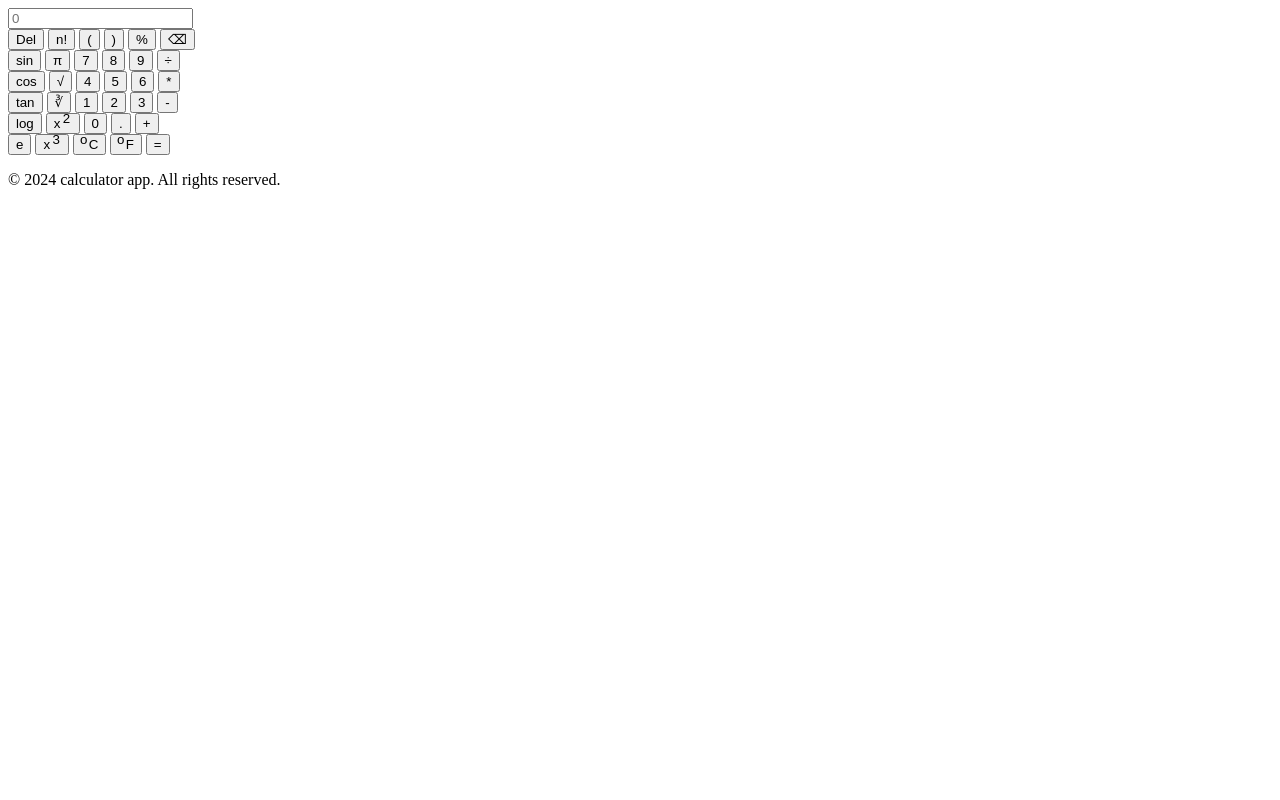
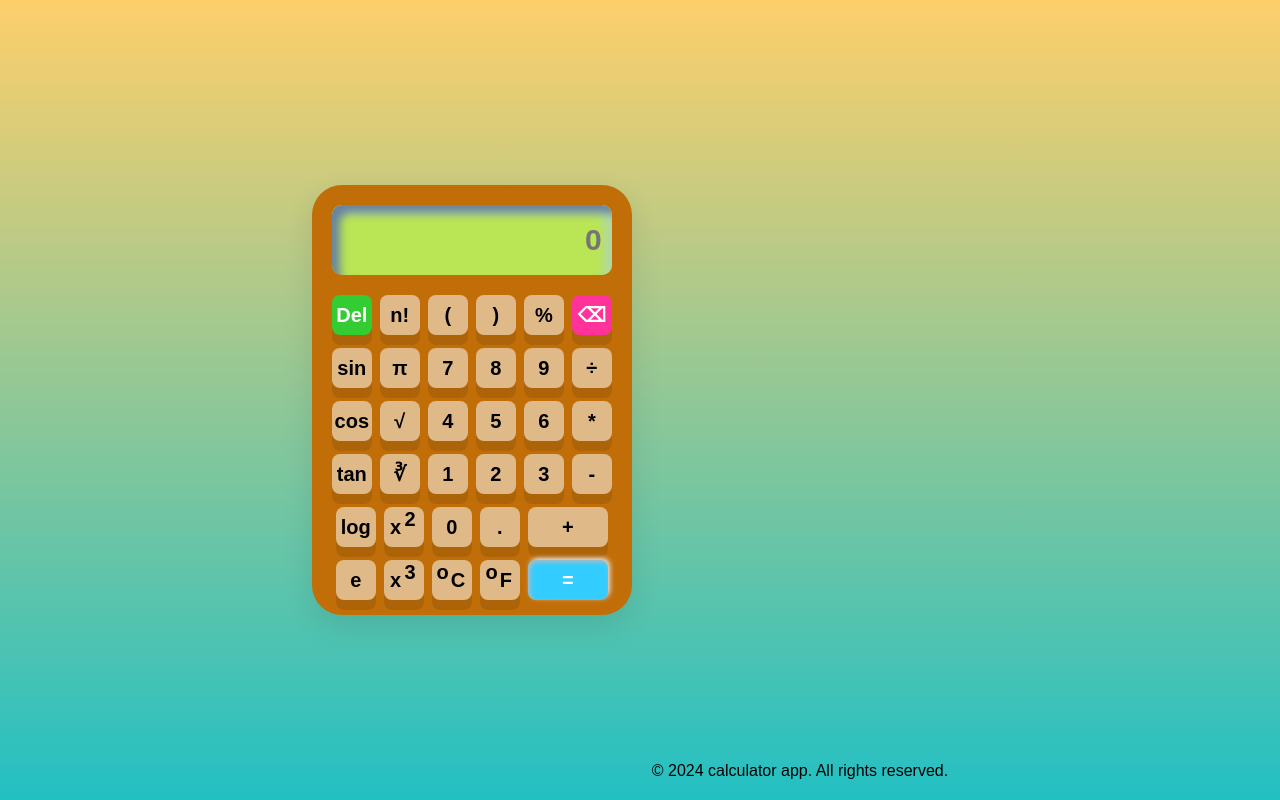
Before and after one commit to GammachisT/calc, a plain HTML site: page index.html in a window 1280 px wide. Drawn offline with Linux system fonts and the light colour scheme.

Commit message:
Update index.html

```diff
--- a/index.html
+++ b/index.html
@@ -4,7 +4,7 @@
         <meta charset="UTF-8">
         <meta name="veiwport" content="width=device-width, inital-scale="1.0">
         <title>scientific calculator</title>
-        <link rel="stylesheet" href="cal.css">
+        <link rel="stylesheet" href="styles.css">
     </head>
     <body>
         <div class="container">
@@ -64,6 +64,6 @@
         <footer>
             <p>&copy; 2024 calculator app. All rights reserved.</p>
         </footer>
-        <script src="calc.js"></script>
+        <script src="script.js"></script>
     </body>
 </html>
```
